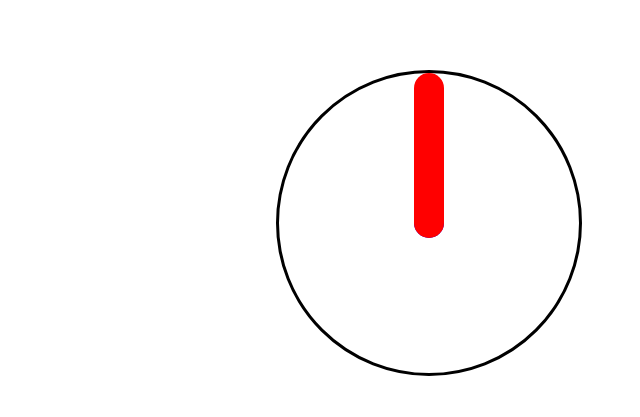
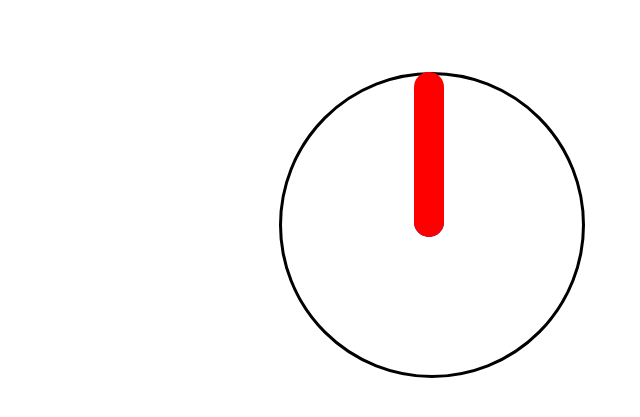
Before and after one commit to cspotcode/jsStopwatch, a plain HTML site: page index.html in a window 1280 px wide. Shown: the part 207-624 px from the top of the page, 211-851 px from the left. Drawn offline with nearby package versions, Linux system fonts and the light colour scheme.

Commit message:
- fixed CSS rendering error where clock face was not circular

```diff
--- a/css/main.css
+++ b/css/main.css
@@ -33,6 +33,12 @@
 .circular {
   border-radius: 50%;
   -moz-border-radius: 50%;
+}
+
+.clockFace {
+  width: 100%;
+  height: 100%;
+  position: absolute;
 }
 
 /* This element will be rotated to change the time. 0 rotation corresponds to the 12 o'clock position. */
--- a/index.html
+++ b/index.html
@@ -10,7 +10,8 @@
     <button onclick="startClock($('#myClock'), 10*60)">Start Timer</button>
     <button onclick="stopClock($('#myClock'))">Stop Timer</button>
     <div class="clockContainer" id="myClock">
-      <div class="clockFixedSizeContainer blackOutline circular">
+      <div class="clockFixedSizeContainer">
+        <div class=" blackOutline circular clockFace"></div>
         <div class="clockHandContainer clockMasterHand">
           <div class="clockMasterHandVisual">
           </div>
```
